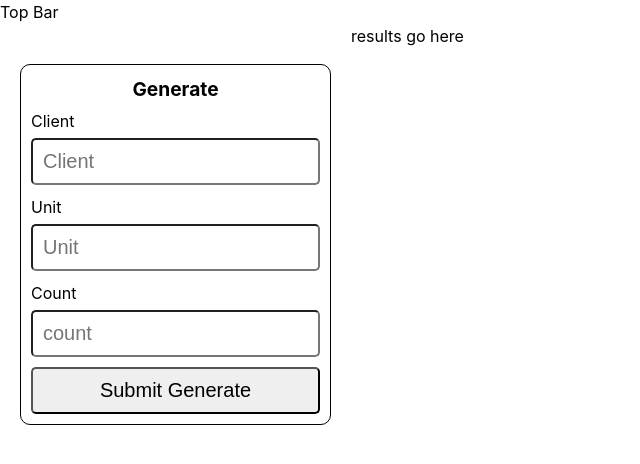
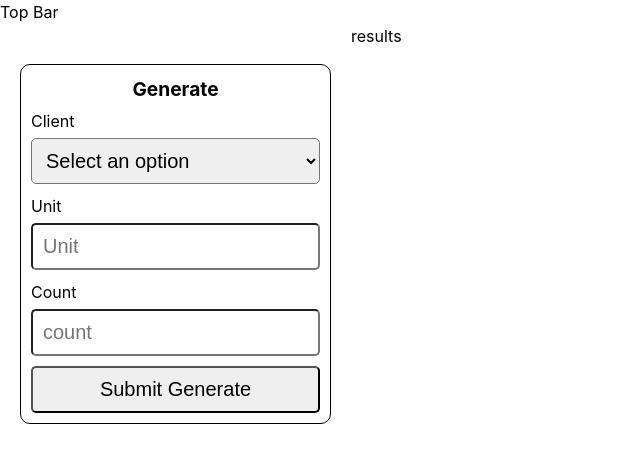
Before and after one commit to DevShasa/kimamo_inputs, a React (Create React App) app: page / in a window 1280 px wide. Shown: the top 464 px of the page, without its empty margins (0-640 px from the left). Built offline with nearby package versions, Linux system fonts and the light colour scheme.

Commit message:
Feat: dropdown

```diff
--- a/src/App.js
+++ b/src/App.js
@@ -1,18 +1,22 @@
 import { useState } from "react"
 
-const LOOKUP_ENDPOINT = "https://api-uat.craneww.com/ws/rest/uat/v0/craneReference/RefernceNumber/refernceId?refernceNumber="
+// const LOOKUP_ENDPOINT = "https://api-uat.craneww.com/ws/rest/uat/v0/craneReference/RefernceNumber/refernceId?refernceNumber="
 const GENERATE_ENDPOINT = "https://api-uat.craneww.com/ws/rest/uat/v0/craneReference/RefernceNumber/references"
-const UPDATE_ENDPOINT = "https://api-uat.craneww.com/ws/rest/uat/v0/craneReference/RefernceNumber/refernceNumber"
+// const UPDATE_ENDPOINT = "https://api-uat.craneww.com/ws/rest/uat/v0/craneReference/RefernceNumber/refernceNumber"
 
 function App() {
 
-  const [lookup, setLookup] = useState("")
+  // const [lookup, setLookup] = useState("")
   const [generate, setGenerate] = useState({
     client:"",
     Unit:"",
     count:""
   })
-  const [update, setUpdate] = useState("")
+  const [output, setOutput] = useState({
+    queryName:"",
+    queryResults:""
+  })
+  // const [update, setUpdate] = useState("")
   // const [loading, setLoading] = useState(false)
 
 
@@ -53,9 +57,7 @@ function App() {
       alert("ONE OR MORE INPUTS FOR GENERATE IS EMPTY")
       return
     }
-
-    //console.log(process.env.REACT_APP_APIKEY)
-
+    const generateBody = {...generate, count:Number(generate.count)}
     try {
       const results = await fetch(GENERATE_ENDPOINT, {
         method:"POST",
@@ -63,13 +65,17 @@ function App() {
           'x-api-key':process.env.REACT_APP_APIKEY,
           'Content-Type': 'application/json',
         },
-        body:JSON.stringify({ "client": "APPLE", "Unit": "HHCD", "count": 4 })
+        body:JSON.stringify(generateBody)
       })
 
       console.log("GENERATE ENDPOINT REQUEST:::", results)
       if(results.ok){
         const data = await results.json()
         console.log("GENERATE ENDPOINT DATA:::",data)
+        setOutput({
+          queryName:"GENERATE",
+          queryResults: JSON.stringify(data) // just to show something on the screen for now
+        })
         return
       }
 
@@ -142,21 +148,24 @@ function App() {
             </div> */}
             <div className="input_section">
                 <p>Generate</p>
-                {/* <select value={generate} onChange={(e)=>setGenerate(e.target.value)}>
+                <p id="label">Client</p>
+                <select value={generate.client} onChange={(e)=>setGenerate(prev =>({
+                  ...prev,
+                  client: e.target.value
+                }))}>
                   <option value="">Select an option</option>
-                  <option value="Option 1">Select option one</option>
-                  <option value="Option 2">Select option two</option>
-                  <option value="Option 3">Select option three</option>
-                  <option value="Option 4">Select option four</option>
-                </select> */}
-                <p id="label">Client</p>
-                <input
+                  <option value="APPLE">APPLE</option>
+                  <option value="AMAZON">AMAZON</option>
+                  <option value="HURLBURTON">HURLBURTON</option>
+                  <option value="CUMMINS">CUMMINS</option>
+                </select>
+                {/* <input
                   type="text"
                   placeholder="Client"
                   value={generate.client}
                   onChange={(e)=>captureGenerateInput(e)}
                   name="client"
-                />
+                /> */}
                 <p id="label">Unit</p>
                 <input
                   type="text"
@@ -179,7 +188,8 @@ function App() {
             </div>
           </div>
           <div className="results">
-            results go here
+            <p>results</p>
+            {output.queryResults && <p>{output.queryResults}</p>}
           </div>
         </div>
     </div>
```
